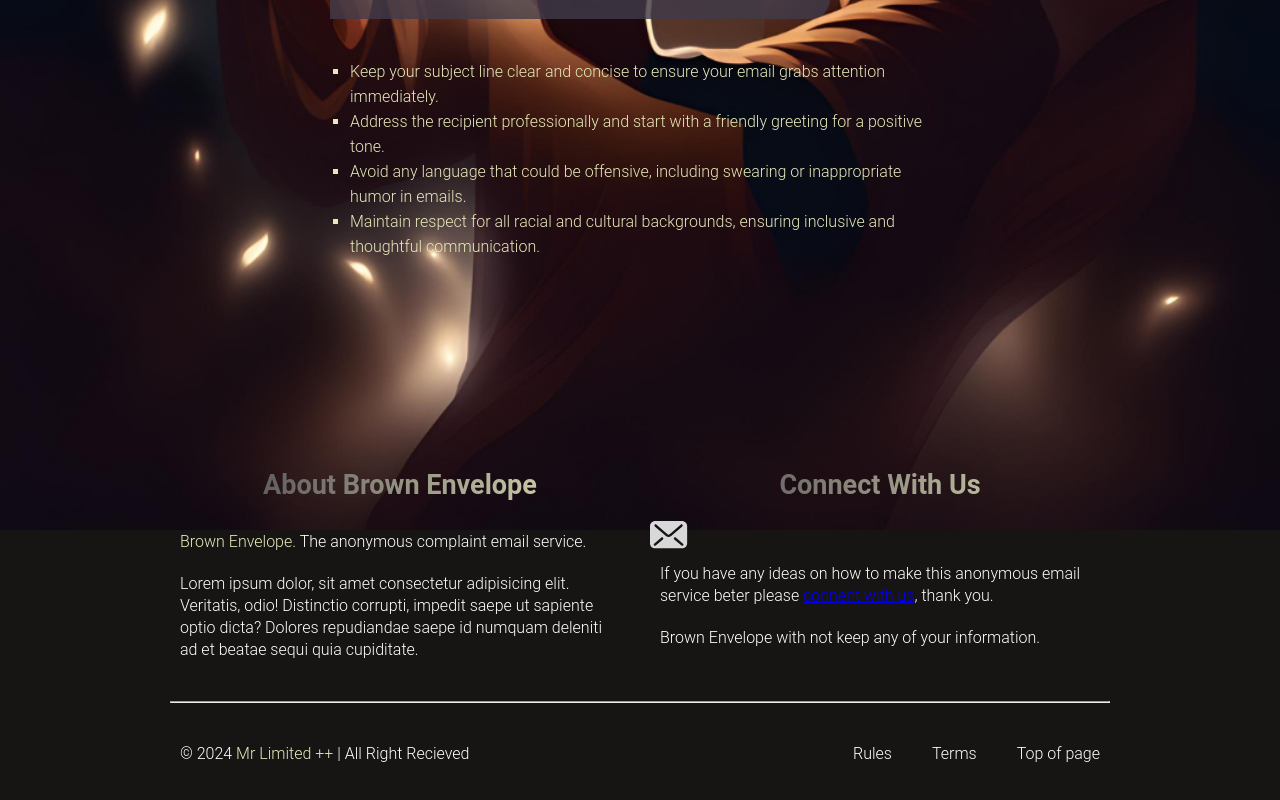
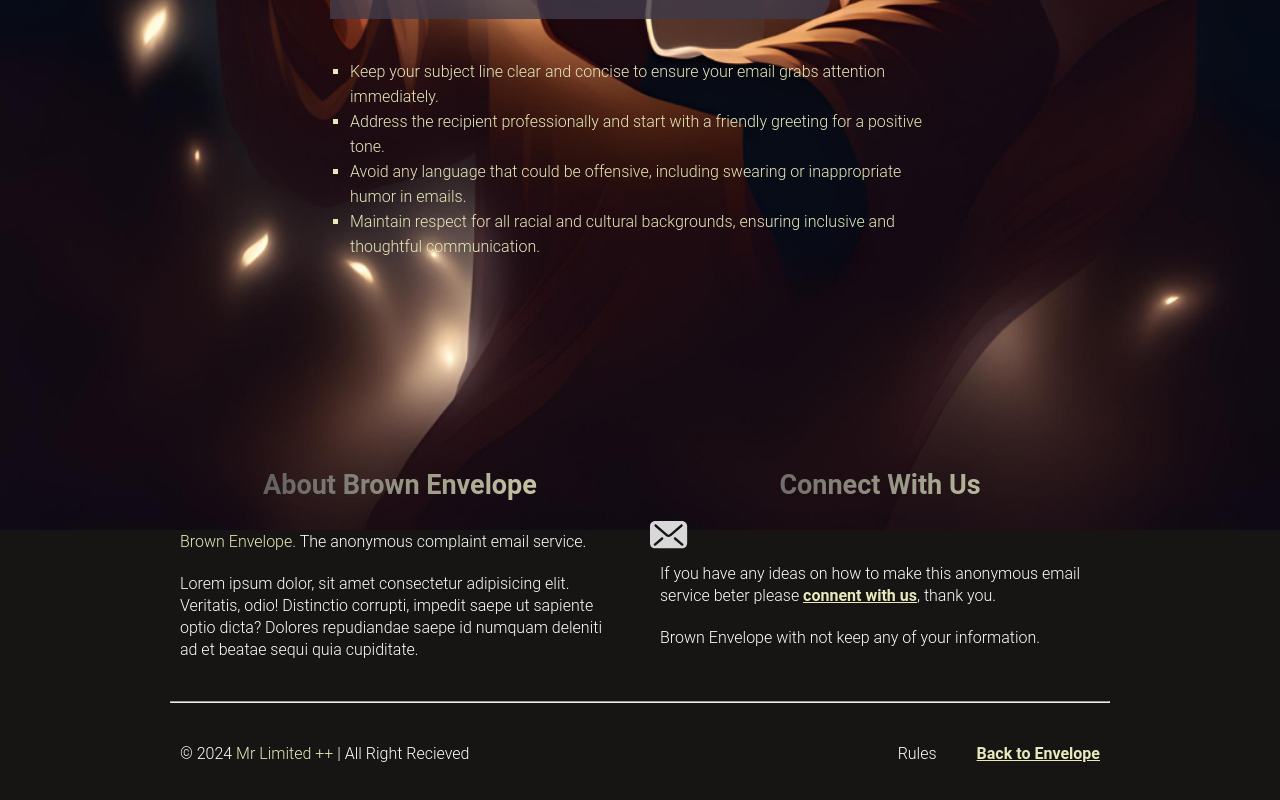
Before and after one commit to siwill9163/renderings, a React (Vite) app: page / in a window 1280 px wide. Shown: the part 750-1550 px from the top of the page. Built offline with nearby package versions, Linux system fonts and the light colour scheme.

Commit message:
just before media changes

```diff
--- a/src/Components/Contact/Contact.css
+++ b/src/Components/Contact/Contact.css
@@ -24,7 +24,17 @@
     padding: 10px;
 }
 
+a{
+    text-decoration: underline;
+    color: #e7e9bb;
+    font-weight: bold;
+    cursor: pointer;
+    transition: 0.3s;
+}
+a:hover{
+    transform: scale(1.05);
 
+}
 
 
 
--- a/src/Components/Contact/Contact.jsx
+++ b/src/Components/Contact/Contact.jsx
@@ -1,6 +1,7 @@
 import React from 'react'
 import './Contact.css'
 import mail_icon from '../../assets/mail_icon.svg'
+import AnchorLink from 'react-anchor-link-smooth-scroll'
 
 
 const Contact = () => {
@@ -30,8 +31,9 @@ const Contact = () => {
 
             <div className="contact-bottom-right">
                 <p>Rules</p>
-                <p>Terms</p>
-                <p>Top of page</p>
+
+
+                <AnchorLink className='anchor-link' href='#navbar'> <p>Back to Envelope</p> </AnchorLink>
             </div>
         </div>
 
--- a/src/Components/Navbar/Navbar.jsx
+++ b/src/Components/Navbar/Navbar.jsx
@@ -4,7 +4,7 @@ import AnchorLink from 'react-anchor-link-smooth-scroll'
 
 const Navbar = () => {
   return (
-    <div className='navbar'>
+    <div id='navbar' className='navbar'>
 
         <div className="logo">
             <h1>Brown Envelope</h1>
@@ -12,9 +12,6 @@ const Navbar = () => {
 
         <div className="nav-menu">
             <AnchorLink className='anchor-link' href='#contact'> <button>Contact</button> </AnchorLink>
-
-
-
         </div>
 
 
```
